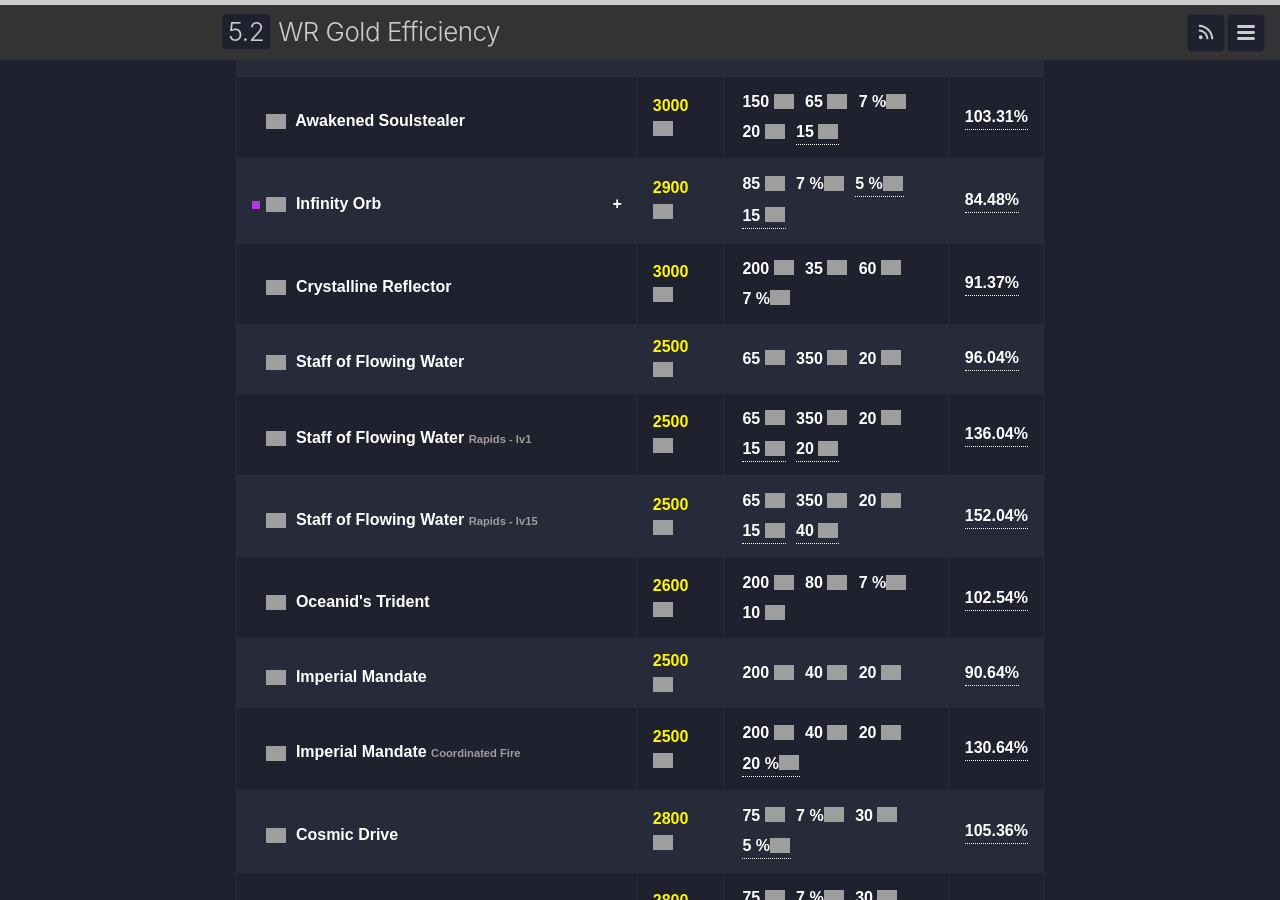
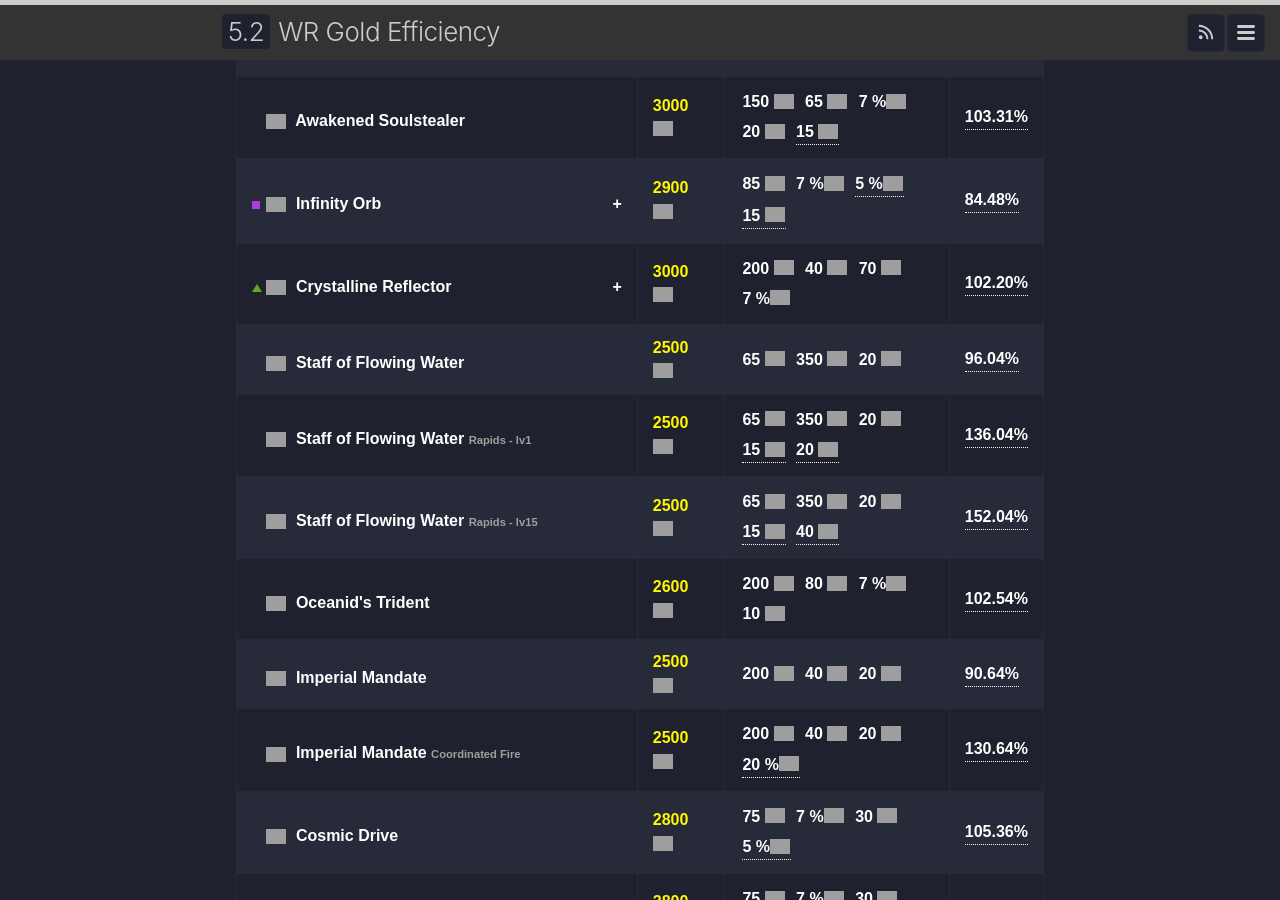
Before and after one commit to changchiyou/wildrift-gold-efficiency, a Jekyll site: the page built from _pages/5_2.md, in a window 1280 px wide and 900 px high, scrolled down 6692 px. Built offline with Jekyll 4.4.1, drawn with Linux system fonts in a browser that asks for light colours; a script that is not in the unit is left out; comment, search, counter and statistics services are not loaded.

Commit message:
update: Cristalline reflector was buffed at 5.2
https://www.reddit.com/r/wildrift/comments/1esme1a/comment/li75h0w/\?utm_source\=share\&utm_medium\=web3x\&utm_name\=web3xcss\&utm_term\=1\&utm_content\=share_button

```diff
--- a/_data/items_5_2.yml
+++ b/_data/items_5_2.yml
@@ -1277,19 +1277,19 @@
   - passive: Balanced
     type: Magic Penetration
     value: 15
-- amount: 91.37%
+- amount: 102.20%
   category: MAGIC DAMAGE ITEMS
   cost: 3000
-  formula: (200*3.33+35*25.0+60*20.0+7*0)/3000
+  formula: (200*3.33+40*25.0+70*20.0+7*0)/3000
   image: https://wr-meta.com/uploads/posts/2022-01/1641808144_crystalline-reflector.png
   name: Crystalline Reflector
   stats:
   - type: Max Health
     value: 200
   - type: Armor
-    value: 35
-  - type: Ability Power
-    value: 60
+    value: 40
+  - type: Ability Power
+    value: 70
   - type: '% Magic Penetration'
     value: 7
 - amount: 96.04%
--- a/_data/items_5_2_hotfix.yml
+++ b/_data/items_5_2_hotfix.yml
@@ -1277,19 +1277,19 @@
   - passive: Balanced
     type: Magic Penetration
     value: 15
-- amount: 91.37%
+- amount: 102.20%
   category: MAGIC DAMAGE ITEMS
   cost: 3000
-  formula: (200*3.33+35*25.0+60*20.0+7*0)/3000
+  formula: (200*3.33+40*25.0+70*20.0+7*0)/3000
   image: https://wr-meta.com/uploads/posts/2022-01/1641808144_crystalline-reflector.png
   name: Crystalline Reflector
   stats:
   - type: Max Health
     value: 200
   - type: Armor
-    value: 35
-  - type: Ability Power
-    value: 60
+    value: 40
+  - type: Ability Power
+    value: 70
   - type: '% Magic Penetration'
     value: 7
 - amount: 96.04%
--- a/_data/items_5_2a.yml
+++ b/_data/items_5_2a.yml
@@ -1277,19 +1277,19 @@
   - passive: Balanced
     type: Magic Penetration
     value: 15
-- amount: 91.37%
+- amount: 102.20%
   category: MAGIC DAMAGE ITEMS
   cost: 3000
-  formula: (200*3.33+35*25.0+60*20.0+7*0)/3000
+  formula: (200*3.33+40*25.0+70*20.0+7*0)/3000
   image: https://wr-meta.com/uploads/posts/2022-01/1641808144_crystalline-reflector.png
   name: Crystalline Reflector
   stats:
   - type: Max Health
     value: 200
   - type: Armor
-    value: 35
-  - type: Ability Power
-    value: 60
+    value: 40
+  - type: Ability Power
+    value: 70
   - type: '% Magic Penetration'
     value: 7
 - amount: 96.04%
--- a/_data/items_5_2b.yml
+++ b/_data/items_5_2b.yml
@@ -1277,19 +1277,19 @@
   - passive: Balanced
     type: Magic Penetration
     value: 15
-- amount: 91.37%
+- amount: 102.20%
   category: MAGIC DAMAGE ITEMS
   cost: 3000
-  formula: (200*3.33+35*25.0+60*20.0+7*0)/3000
+  formula: (200*3.33+40*25.0+70*20.0+7*0)/3000
   image: https://wr-meta.com/uploads/posts/2022-01/1641808144_crystalline-reflector.png
   name: Crystalline Reflector
   stats:
   - type: Max Health
     value: 200
   - type: Armor
-    value: 35
-  - type: Ability Power
-    value: 60
+    value: 40
+  - type: Ability Power
+    value: 70
   - type: '% Magic Penetration'
     value: 7
 - amount: 96.04%
```
Also changed, not shown: _pages/5_2.md (+1 -1 lines).
